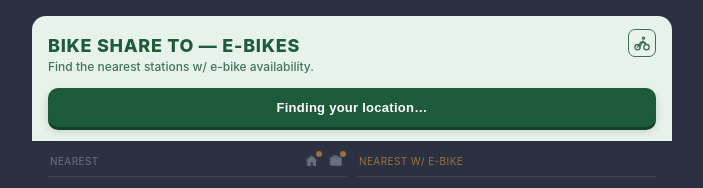
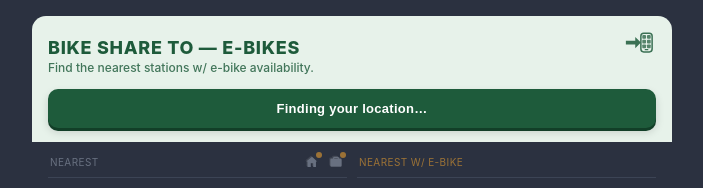
Before and after one commit to apratheep/ebikesnearme, a plain HTML site: page index.html in a window 1280 px wide. Shown: the top 188 px of the page, 288-991 px from the left. Drawn offline with Linux system fonts and the light colour scheme; no server answers.

Commit message:
Update index.html

```diff
--- a/index.html
+++ b/index.html
@@ -87,13 +87,10 @@
   }
   #board-root .add-home-btn {
     background: none;
-    border: 1.5px solid currentColor;
-    border-radius: 7px;
+    border: none;
     color: var(--board-green-dark);
     opacity: 0.85;
-    width: 28px;
-    height: 28px;
-    padding: 0;
+    padding: 2px;
     display: flex;
     align-items: center;
     justify-content: center;
@@ -480,7 +477,7 @@
     <div class="head-row">
       <span class="title">Bike share TO — e-bikes</span>
       <button type="button" id="add-home-btn" class="add-home-btn" aria-label="Add to Home Screen" title="Add to Home Screen">
-        <svg viewBox="0 0 24 24" width="18" height="18" fill="none" stroke="currentColor" stroke-width="1.8" stroke-linecap="round" stroke-linejoin="round"><circle cx="6" cy="17.5" r="3.5"/><circle cx="18" cy="17.5" r="3.5"/><circle cx="14" cy="5.5" r="1.4"/><path d="M9 17.5l4-8 4 3h-2"/><path d="M6 17.5l4.5-6.5 3.5 0"/></svg>
+        <svg viewBox="0 0 32 24" width="30" height="23"><rect x="18" y="2" width="12" height="20" rx="3" fill="none" stroke="currentColor" stroke-width="1.6"/><rect x="19.5" y="4" width="4" height="4" rx="1" fill="currentColor" opacity="0.85"/><rect x="24.5" y="4" width="4" height="4" rx="1" fill="currentColor" opacity="0.85"/><rect x="19.5" y="9" width="4" height="4" rx="1" fill="currentColor" opacity="0.85"/><rect x="24.5" y="9" width="4" height="4" rx="1" fill="currentColor" opacity="0.85"/><rect x="19.5" y="14" width="4" height="4" rx="1" fill="currentColor" opacity="0.85"/><rect x="24.5" y="14" width="4" height="4" rx="1" fill="currentColor" opacity="0.85"/><rect x="22" y="19" width="4" height="1.2" rx="0.6" fill="currentColor"/><path d="M2,10 L12,10 L12,6 L18,12 L12,18 L12,14 L2,14 Z" fill="currentColor"/></svg>
       </button>
     </div>
     <div class="sub">Find the nearest stations w/ e-bike availability.</div>
```
